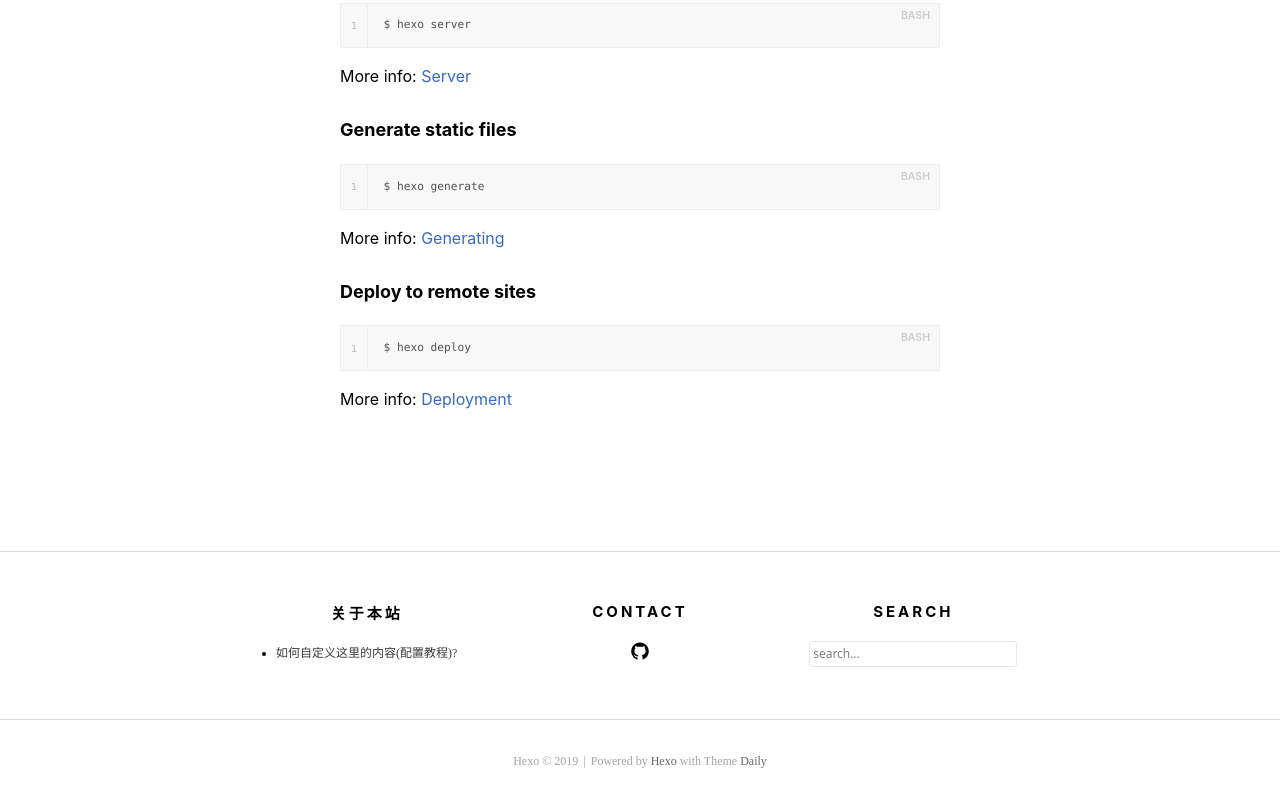
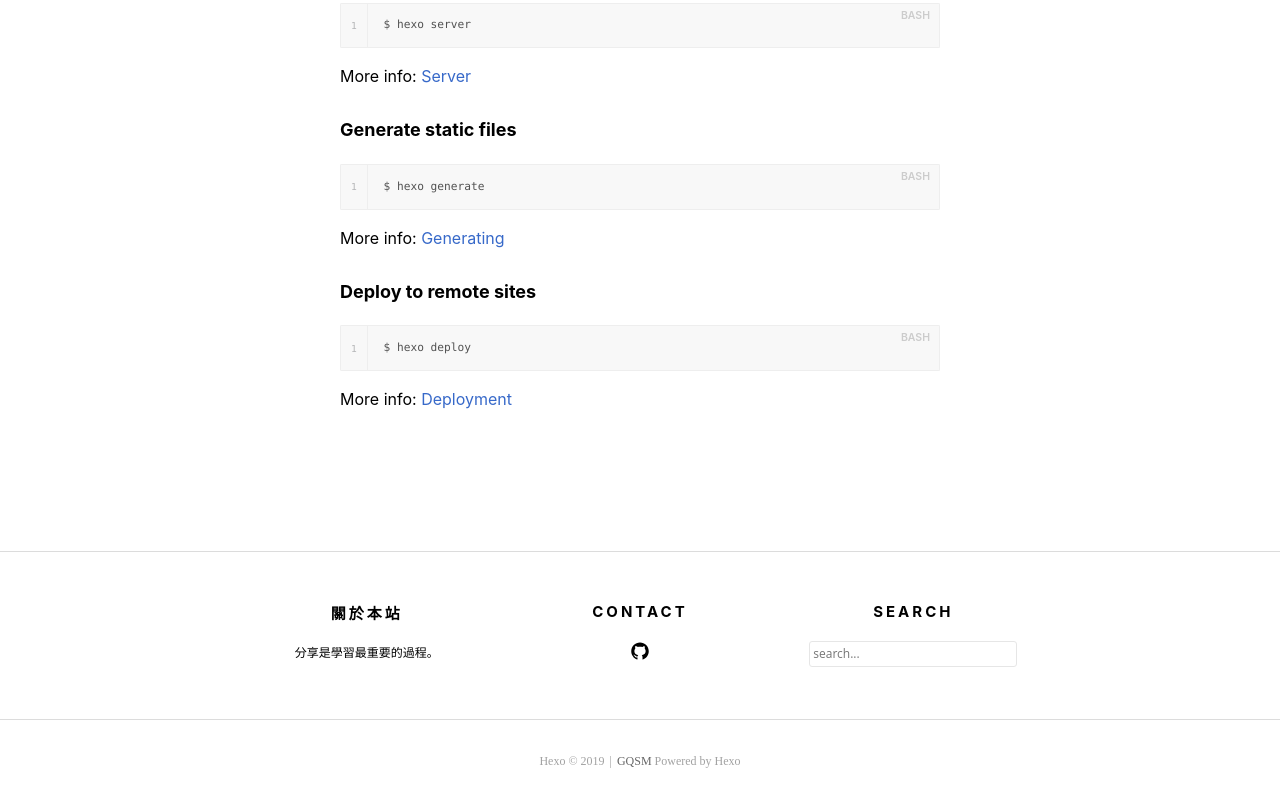
Before and after one commit to ms314006/Hexo-Blog, a plain HTML site: page 2019/06/19/hello-world/index.html in a window 1280 px wide. Shown: the part 657-1459 px from the top of the page. Drawn offline with Linux system fonts and the light colour scheme.

Commit message:
Site updated: 2019-06-19 23:20:12

```diff
--- a/2019/06/19/hello-world/index.html
+++ b/2019/06/19/hello-world/index.html
@@ -171,10 +171,10 @@
   <div class="row inside-wrapper">
     <div class="col-1-3">
       <aside>
-        <h1 class="widget-title">关于本站</h1>
+        <h1 class="widget-title">關於本站</h1>
         <div class="custom-widget-content">
 
-          <ul><li><a href="https://github.com/GallenHu/hexo-theme-Daily/wiki">如何自定义这里的内容(配置教程)?</a></li></ul>
+          分享是學習最重要的過程。
         </div>
       </aside>
     </div>
@@ -184,7 +184,7 @@
         <div class="widget-text">
 
 
-              <a href="https://github.com/GallenHu" class="icon icon-github" target="_blank">github</a>
+              <a href="https://github.com/ms314006" class="icon icon-github" target="_blank">github</a>
 
 
         </div>
@@ -211,7 +211,7 @@
     <span>Hexo &copy; 2019</span>
 
       <span class="split">|</span>
-      <span>Powered by <a href="https://hexo.io/" target="_blank">Hexo</a> with Theme <a href="https://github.com/GallenHu/hexo-theme-Daily" target="_blank">Daily</a></span>
+      <span><a href="https://github.com/ms314006" target="_blank">GQSM</a> Powered by Hexo</span>
 
   </p>
 </footer>
```
Also changed, not shown: archives/2019/06/index.html (+4 -4 lines), archives/2019/index.html (+4 -4 lines), archives/index.html (+4 -4 lines), index.html (+4 -4 lines).
